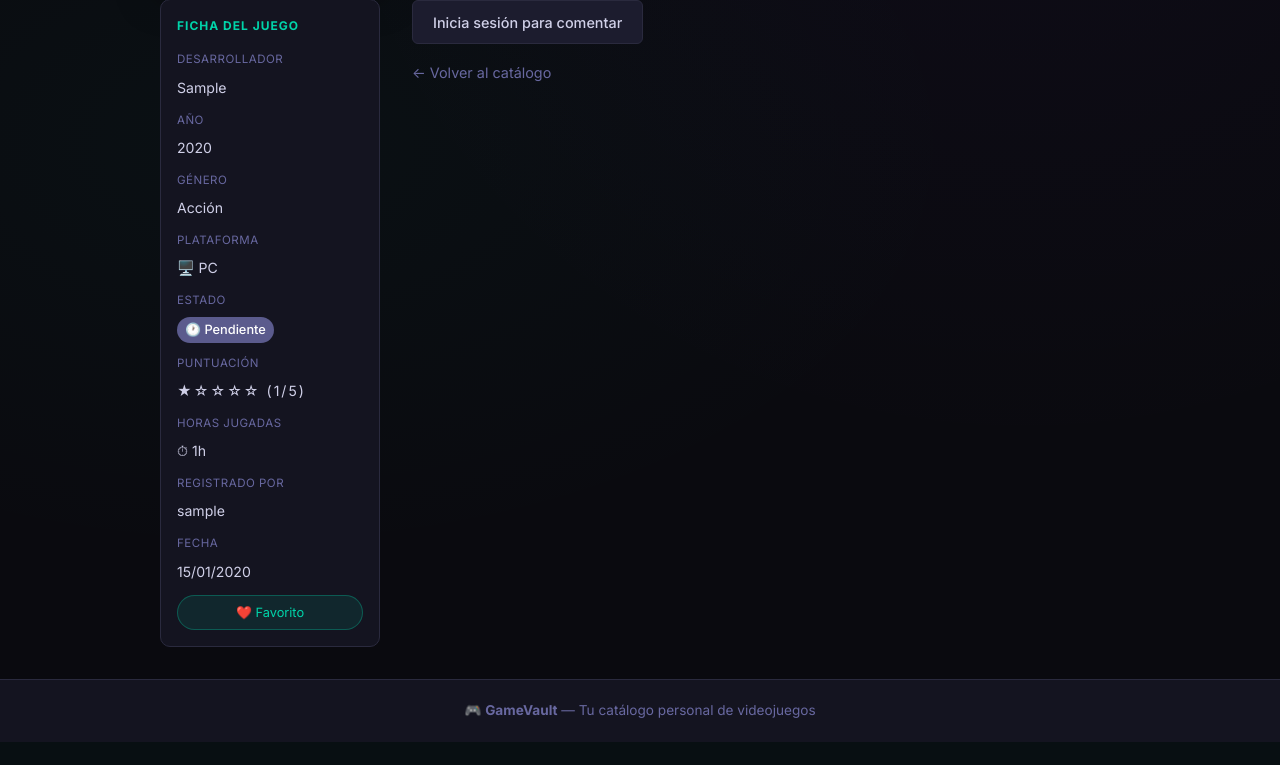
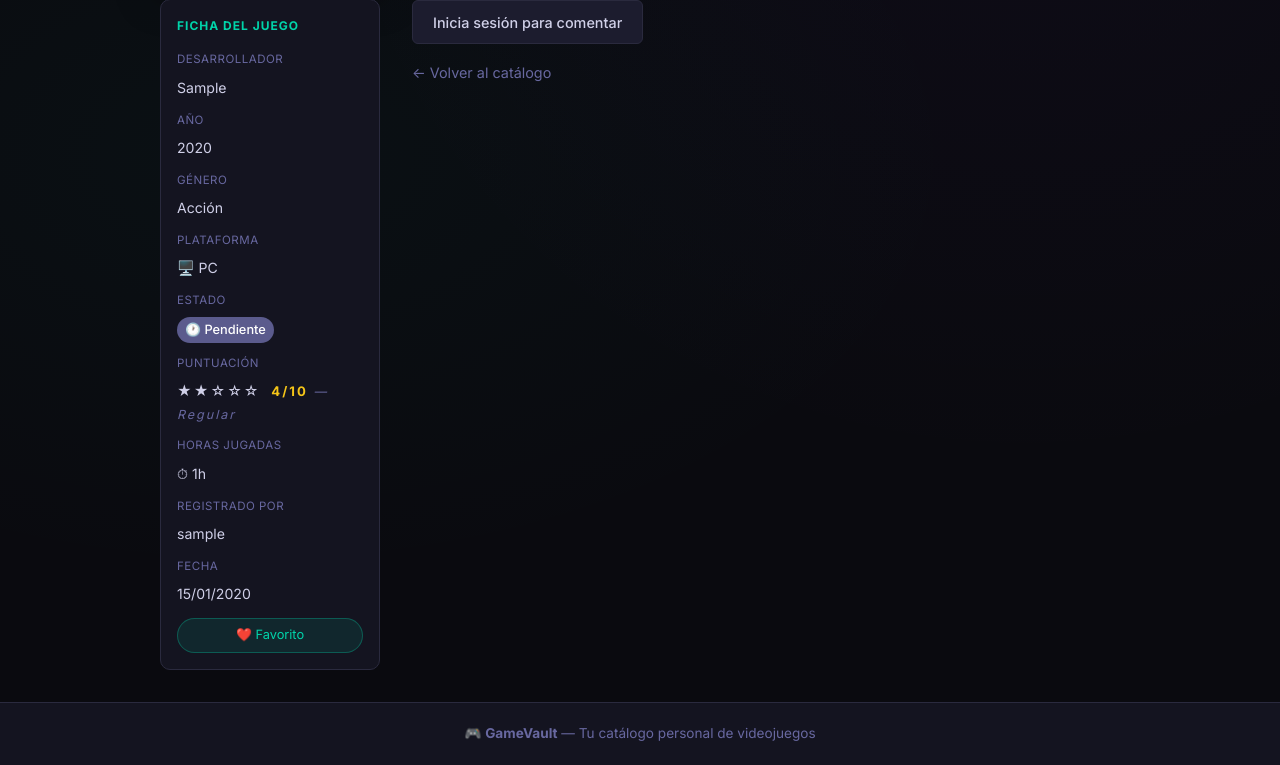
Before and after one commit to ferxi14/Proyecto_PEP_Django, a Django app: page /juego/1/ in a window 1280 px wide. Shown: the part 456-1221 px from the top of the page. Before the commit the page ends 1198 px from the top, so only its background shows below. Run offline with Django 5.2, Linux system fonts and the light colour scheme; tables that the repository leaves empty hold one stand-in row (values such as "Sample post"); grey boxes marked "Sample" are stand-in pictures.

Commit message:
feat: añadido puntuaciones numéricas

```diff
--- a/catalog/forms.py
+++ b/catalog/forms.py
@@ -15,7 +15,7 @@ class GameForm(forms.ModelForm):
             'genre': forms.Select(attrs={'class': 'form-control'}),
             'platform': forms.Select(attrs={'class': 'form-control'}),
             'status': forms.Select(attrs={'class': 'form-control'}),
-            'rating': forms.Select(attrs={'class': 'form-control'}),
+            'rating': forms.NumberInput(attrs={'class': 'form-control','min': '0','max': '10','step': '0.25','placeholder': 'Ej: 8.75',}),
             'hours_played': forms.NumberInput(attrs={'class': 'form-control', 'placeholder': '0', 'min': 0}),
             'review': forms.Textarea(attrs={'class': 'form-control', 'rows': 6, 'placeholder': 'Escribe tu reseña personal, qué te ha parecido, puntos fuertes y débiles...'}),
             'cover': forms.ClearableFileInput(attrs={'class': 'form-control'}),
@@ -28,7 +28,7 @@ class GameForm(forms.ModelForm):
             'genre': 'Género',
             'platform': 'Plataforma',
             'status': 'Estado',
-            'rating': 'Puntuación',
+            'rating': 'Puntuación (0 - 10)',
             'hours_played': 'Horas jugadas',
             'review': 'Reseña personal',
             'cover': 'Portada (imagen)',
--- a/catalog/models.py
+++ b/catalog/models.py
@@ -39,13 +39,7 @@ STATUS_CHOICES = [
     ('platinado', 'Platinado / 100%'),
 ]
 
-RATING_CHOICES = [
-    (1, '★ Malo'),
-    (2, '★★ Regular'),
-    (3, '★★★ Bien'),
-    (4, '★★★★ Muy bueno'),
-    (5, '★★★★★ Obra maestra'),
-]
+
 
 
 class Game(models.Model):
@@ -67,7 +61,7 @@ class Game(models.Model):
     genre = models.CharField(max_length=20, choices=GENRE_CHOICES, default='otro', verbose_name='Género')
     platform = models.CharField(max_length=20, choices=PLATFORM_CHOICES, default='pc', verbose_name='Plataforma')
     status = models.CharField(max_length=20, choices=STATUS_CHOICES, default='pendiente', verbose_name='Estado')
-    rating = models.IntegerField(choices=RATING_CHOICES, default=3, verbose_name='Puntuación')
+    rating = models.DecimalField(max_digits=4, decimal_places=2, default=5.00, verbose_name='Puntuación')
     hours_played = models.PositiveIntegerField(default=0, verbose_name='Horas jugadas')
     cover = models.ImageField(upload_to='covers/', blank=True, null=True, verbose_name='Portada')
     is_favorite = models.BooleanField(default=False, verbose_name='Favorito')
@@ -91,7 +85,23 @@ class Game(models.Model):
         return reverse('catalog:game_detail', kwargs={'pk': self.pk})
 
     def get_stars(self):
-        return '★' * self.rating + '☆' * (5 - self.rating)
+        """Convierte la nota (0-10) en estrellas (0-5) con medias estrellas."""
+        # Convertimos la nota a escala de 5 estrellas
+        stars_float = float(self.rating) / 2  # 8.5 → 4.25
+        full  = int(stars_float)              # 4 estrellas llenas
+        half  = 1 if (stars_float - full) >= 0.25 else 0  # media estrella
+        empty = 5 - full - half              # estrellas vacías
+        return '★' * full + '½' * half + '☆' * empty
+
+    def get_rating_label(self):
+        """Etiqueta textual según la nota."""
+        r = float(self.rating)
+        if r >= 9:    return 'Obra maestra'
+        if r >= 7.5:  return 'Muy bueno'
+        if r >= 6:    return 'Bueno'
+        if r >= 4:    return 'Regular'
+        if r >= 2:    return 'Malo'
+        return 'Pésimo'
 
     def get_status_icon(self):
         icons = {
--- a/catalog/templates/catalog/game_detail.html
+++ b/catalog/templates/catalog/game_detail.html
@@ -40,7 +40,10 @@
                     <dt>Estado</dt>
                     <dd><span class="status-inline status-{{ game.status }}">{{ game.get_status_icon }} {{ game.get_status_display }}</span></dd>
                     <dt>Puntuación</dt>
-                    <dd class="rating-stars">{{ game.get_stars }} ({{ game.rating }}/5)</dd>
+                    <dd class="rating-stars">
+                        {{ game.get_stars }} <span class="rating-number">{{ game.rating|floatformat:"-2" }}/10</span>
+                        <span class="rating-label">— {{ game.get_rating_label }}</span>
+                    </dd>
                     {% if game.hours_played > 0 %}
                     <dt>Horas jugadas</dt>
                     <dd>⏱ {{ game.hours_played }}h</dd>
--- a/catalog/templates/catalog/game_list.html
+++ b/catalog/templates/catalog/game_list.html
@@ -63,7 +63,10 @@
                             <span class="tag tag-genre">{{ game.get_genre_display }}</span>
                             <span class="tag tag-platform">{{ game.get_platform_icon }} {{ game.get_platform_display }}</span>
                         </div>
-                        <div class="game-rating" title="{{ game.rating }}/5">{{ game.get_stars }}</div>
+                        <div class="game-rating">
+                            <span class="stars">{{ game.get_stars }}</span>
+                            <span class="rating-number">{{ game.rating|floatformat:"-2" }}/10</span>
+                        </div>
                         {% if game.hours_played > 0 %}
                             <p class="game-hours">⏱ {{ game.hours_played }}h jugadas</p>
                         {% endif %}
--- a/static/css/style.css
+++ b/static/css/style.css
@@ -669,3 +669,16 @@ textarea.form-control { resize: vertical; min-height: 220px; }
     .game-form { padding: 1.25rem; }
     .games-grid { grid-template-columns: repeat(2, 1fr); }
 }
+
+.rating-number {
+    font-size: 0.82rem;
+    font-weight: 700;
+    color: var(--color-accent);
+    margin-left: 0.3rem;
+}
+
+.rating-label {
+    font-size: 0.78rem;
+    color: var(--color-text-muted);
+    font-style: italic;
+}
```
Also changed, not shown: catalog/migrations/0003_alter_game_rating.py (added).
